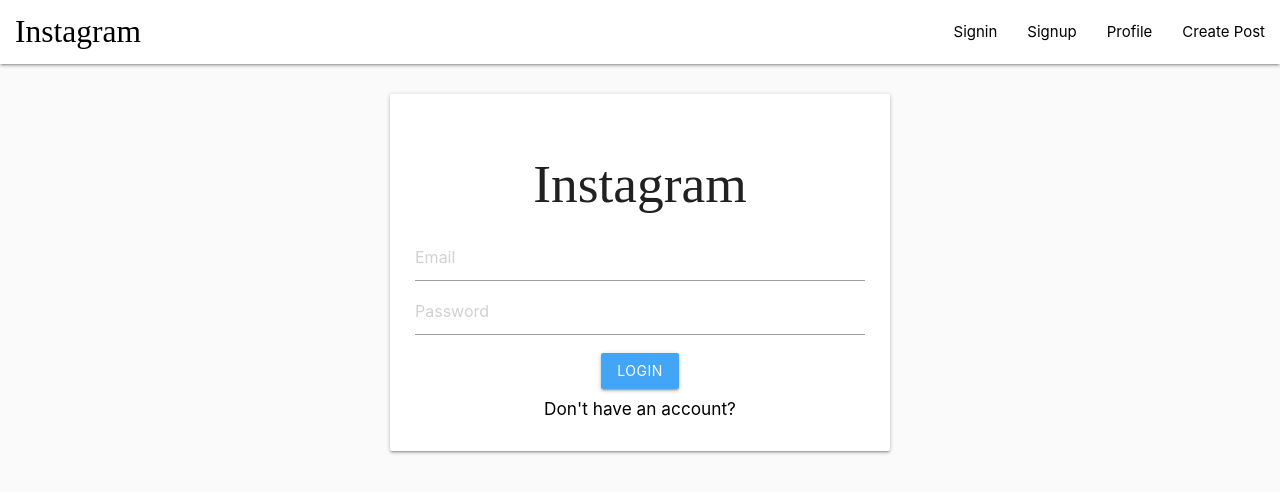
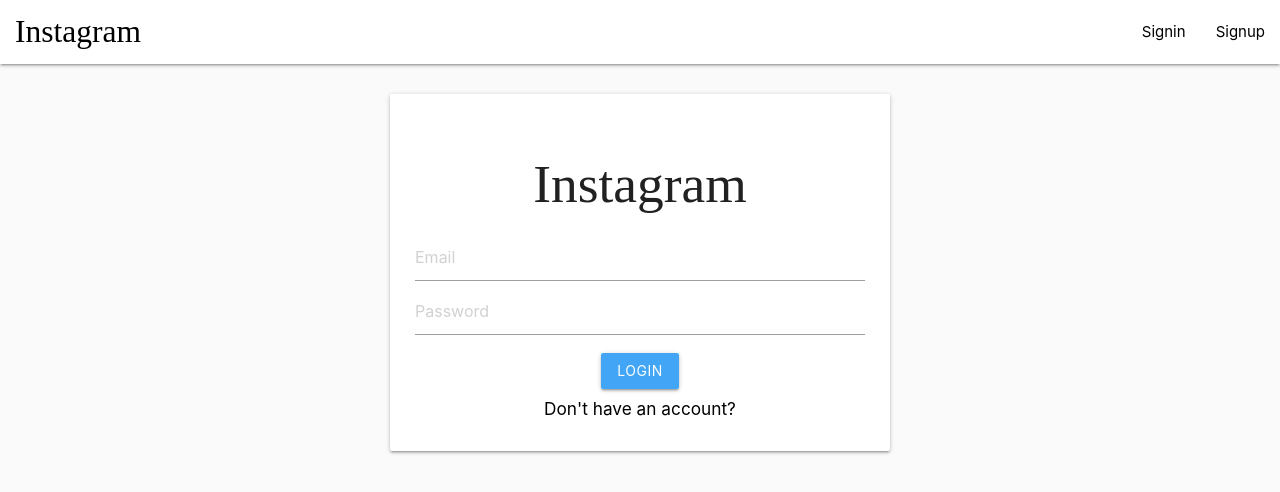
Before and after one commit to ishvar99/insta-clone, a React (Create React App) app in the folder client/: page /signin in a window 1280 px wide. Shown: the top 492 px of the page. Built offline with nearby package versions, Linux system fonts and the light colour scheme; a web font is replaced by a local one.

Commit message:
modified navbar according to state

```diff
--- a/client/src/App.js
+++ b/client/src/App.js
@@ -1,6 +1,6 @@
 import React,{createContext,useReducer, useEffect, useContext} from 'react';
 import Navbar from './components/navbar'
-import {BrowserRouter,Route,useHistory} from 'react-router-dom'
+import {BrowserRouter,Route,useHistory,Switch} from 'react-router-dom'
 import Home from './components/screens/home'
 import Login from './components/screens/login'
 import Signup from './components/screens/signup'
@@ -16,6 +16,7 @@
 const {state,dispatch}=useContext(UserContext);
   useEffect(()=>{
     const user=JSON.parse(localStorage.getItem('user'));
+    console.log(typeof(user));
     if(user){
       dispatch({type:'USER',payload:user});
       history.push('/')
@@ -24,7 +25,7 @@
     history.push('/signin')
   },[])
   return (
-    <switch>
+    <Switch>
   <Route exact path="/" >
   <Home />
   </Route>
@@ -40,7 +41,7 @@
   <Route path="/create-post">
     <CreatePost />
   </Route>
-  </switch>);
+  </Switch>);
 }
 function App() {
   const [state,dispatch]=useReducer(userReducer,initialState)
--- a/client/src/components/navbar.js
+++ b/client/src/components/navbar.js
@@ -1,15 +1,23 @@
-import React from 'react';
+import React,{useContext} from 'react';
 import {Link} from 'react-router-dom'
+import {UserContext} from '../App'
+
 const Navbar=()=>{
+  const {state,dispatch}=useContext(UserContext);
+  const renderList=()=>{
+    if(state)
+      return [<li><Link to="/profile">Profile</Link></li>,
+      <li><Link to="/create-post">Create Post</Link></li>]
+    else
+      return [        <li><Link to="/signin">Signin</Link></li>,
+      <li><Link to="/signup">Signup</Link></li>]
+  }
     return (
         <nav>
     <div className="nav-wrapper white" style={{paddingLeft:'15px'}}>
-      <Link to="/" className="brand-logo">Instagram</Link>
+      <Link to={state?"/":"/signin"} className="brand-logo">Instagram</Link>
       <ul id="nav-mobile" className="right hide-on-med-and-down">
-        <li><Link to="/signin">Signin</Link></li>
-        <li><Link to="/signup">Signup</Link></li>
-        <li><Link to="/profile">Profile</Link></li>
-        <li><Link to="/create-post">Create Post</Link></li>
+        {renderList()}
       </ul>
     </div>
   </nav>
--- a/client/src/components/screens/login.js
+++ b/client/src/components/screens/login.js
@@ -25,7 +25,7 @@
             else if(data.message){
 
                 localStorage.setItem('token',data.token)
-                localStorage.setItem('user',{user:data.user})
+                localStorage.setItem('user',JSON.stringify(data.user))
                 dispatch({type:"USER",payload:data.user});
                 M.toast({html: data.message,classes:'#43a047 green darken-1'})
                 history.push('/')
```
